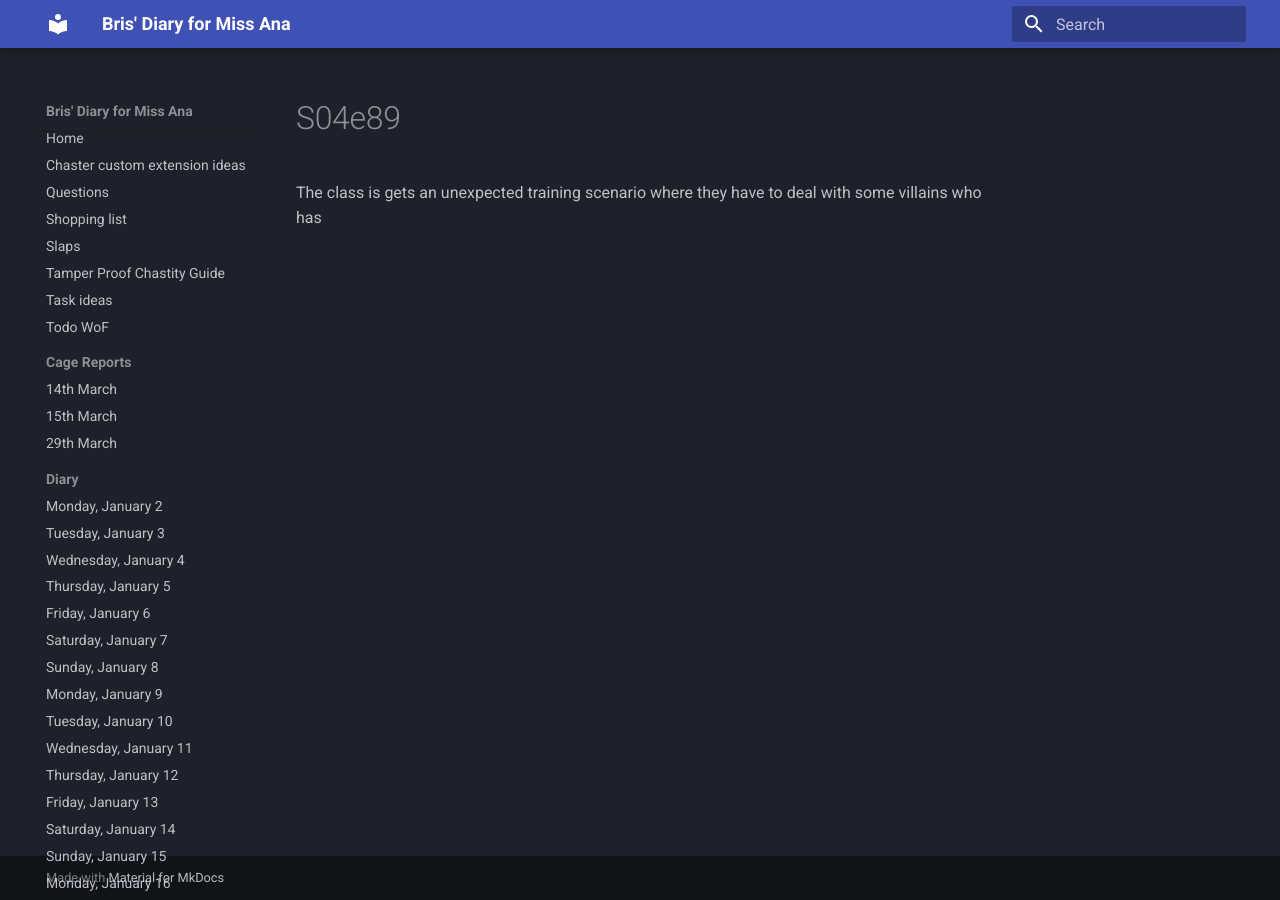
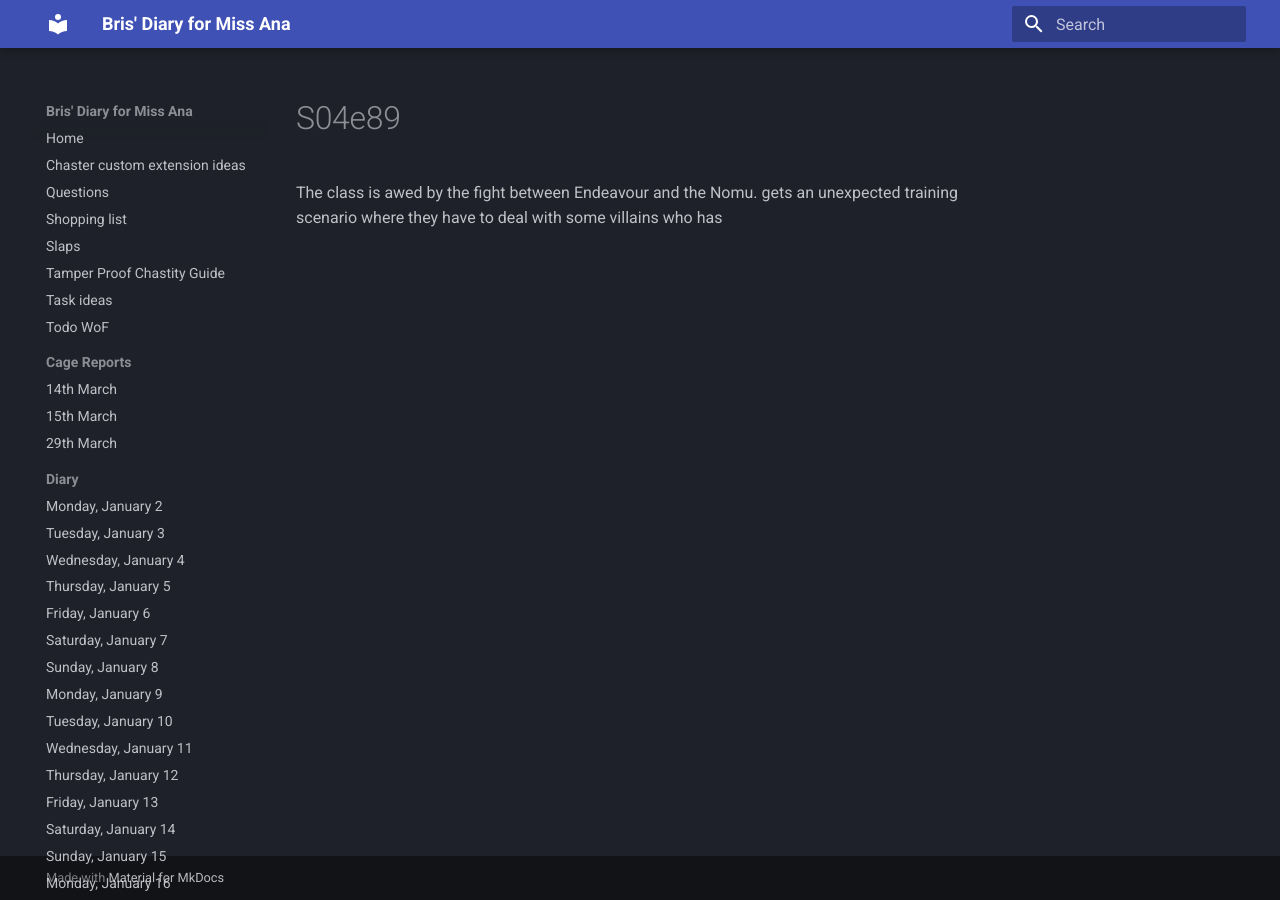
Before and after one commit to bris00/DFMA, an MkDocs documentation site: the page built from diary/Series/My Hero Academia/s04e89.md, in a window 1280 px wide. Built offline with MkDocs 1.6.1 and Material for MkDocs 9.7.7, drawn with Linux system fonts in a browser that asks for light colours.

Commit message:
vault backup: 2023-04-11 22:05:22
Affected files:
diary/Series/My Hero Academia/s04e89.md

```diff
--- a/diary/Series/My Hero Academia/s04e89.md
+++ b/diary/Series/My Hero Academia/s04e89.md
@@ -1 +1 @@
-The class is gets an unexpected training scenario where they have to deal with some villains who has
+The class is awed by the fight between Endeavour and the Nomu.  gets an unexpected training scenario where they have to deal with some villains who has
```
